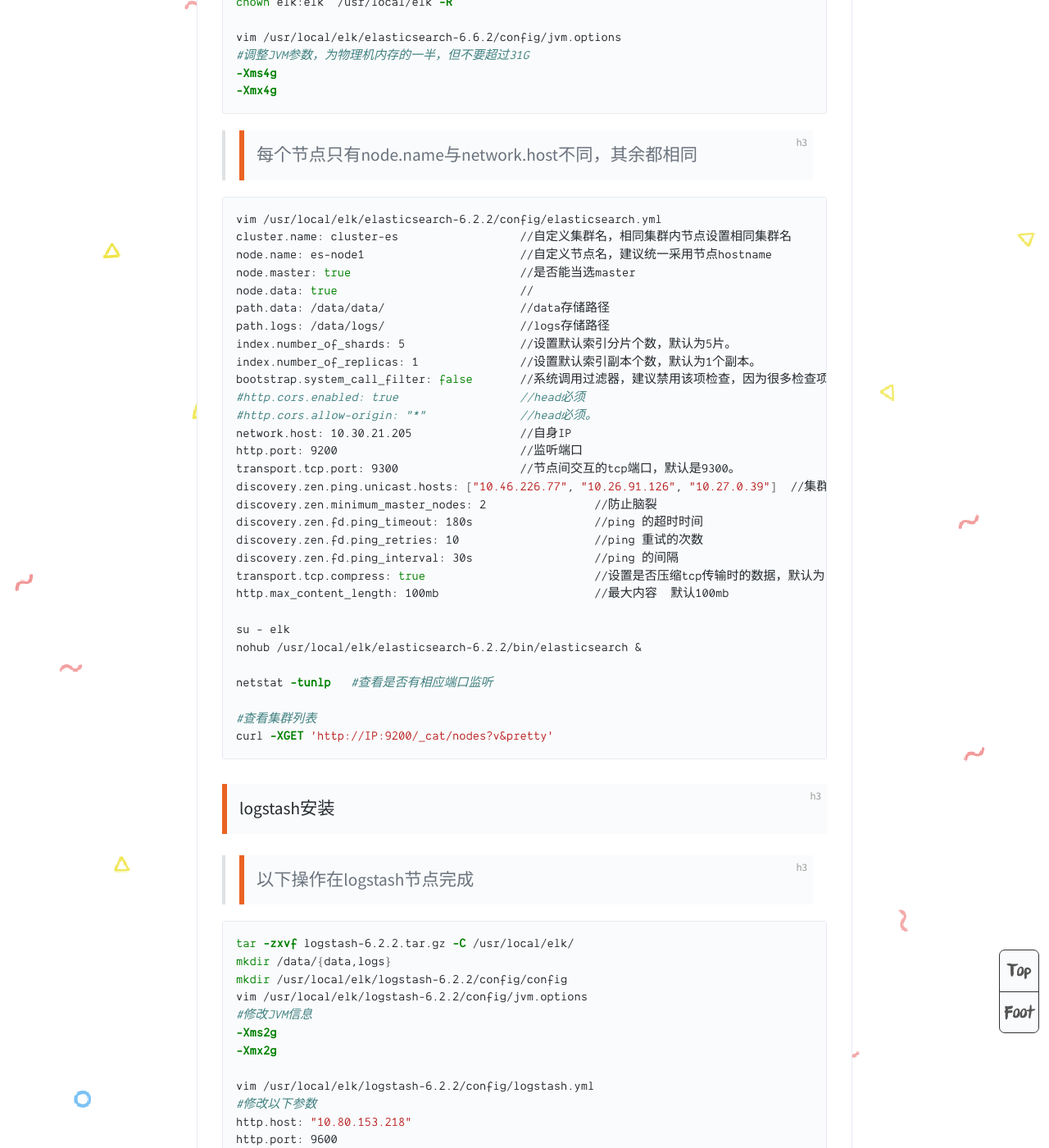
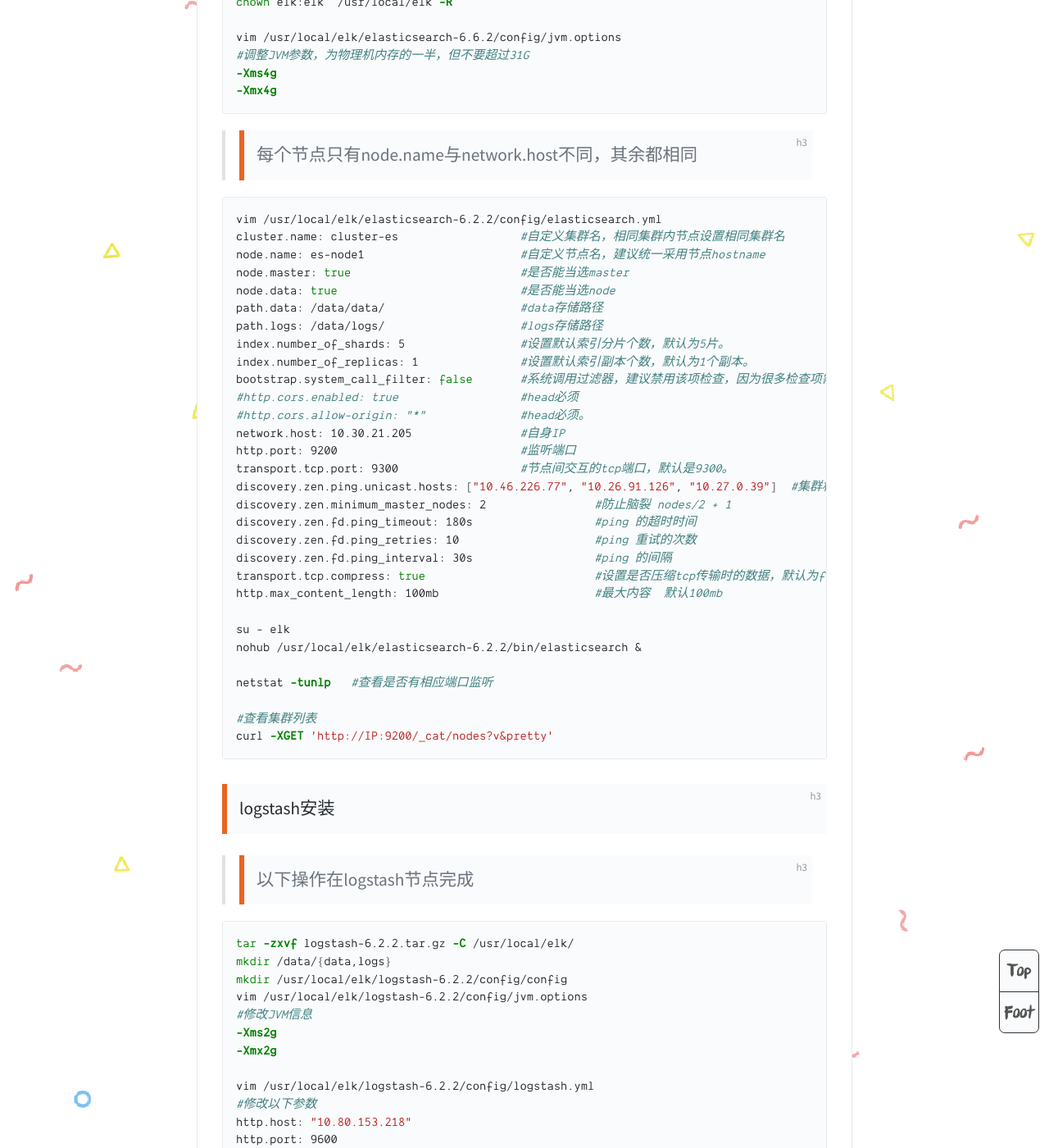
Before and after one commit to WuChenLinux/yw, a Jekyll site: the page built from _posts/2018-10-18-elk.md, in a window 1280 px wide and 1400 px high, scrolled down 4637 px. Shown: the whole window at 82% size. Built offline with Jekyll 4.4.1, drawn with Linux system fonts in a browser that asks for light colours; comment, search, counter and statistics services are not loaded; some of the changed text lies outside the part shown.

Commit message:
修改注释
修改注释

````diff
--- a/_posts/2018-10-18-elk.md
+++ b/_posts/2018-10-18-elk.md
@@ -144,27 +144,27 @@ vim /usr/local/elk/elasticsearch-6.6.2/config/jvm.options
 
 ```shell
 vim /usr/local/elk/elasticsearch-6.2.2/config/elasticsearch.yml
-cluster.name: cluster-es                  //自定义集群名，相同集群内节点设置相同集群名
-node.name: es-node1                       //自定义节点名，建议统一采用节点hostname
-node.master: true                         //是否能当选master
-node.data: true                           //
-path.data: /data/data/                    //data存储路径
-path.logs: /data/logs/                    //logs存储路径
-index.number_of_shards: 5                 //设置默认索引分片个数，默认为5片。
-index.number_of_replicas: 1               //设置默认索引副本个数，默认为1个副本。
-bootstrap.system_call_filter: false       //系统调用过滤器，建议禁用该项检查，因为很多检查项需要Linux 3.5以上的内核。否则会报错误
-#http.cors.enabled: true                  //head必须
-#http.cors.allow-origin: "*"              //head必须。
-network.host: 10.30.21.205                //自身IP
-http.port: 9200                           //监听端口
-transport.tcp.port: 9300                  //节点间交互的tcp端口，默认是9300。
-discovery.zen.ping.unicast.hosts: ["10.46.226.77", "10.26.91.126", "10.27.0.39"]  //集群机器
-discovery.zen.minimum_master_nodes: 2                //防止脑裂
-discovery.zen.fd.ping_timeout: 180s                  //ping 的超时时间
-discovery.zen.fd.ping_retries: 10                    //ping 重试的次数
-discovery.zen.fd.ping_interval: 30s                  //ping 的间隔
-transport.tcp.compress: true                         //设置是否压缩tcp传输时的数据，默认为false，不压缩。
-http.max_content_length: 100mb                       //最大内容  默认100mb
+cluster.name: cluster-es                  #自定义集群名，相同集群内节点设置相同集群名
+node.name: es-node1                       #自定义节点名，建议统一采用节点hostname
+node.master: true                         #是否能当选master
+node.data: true                           #是否能当选node
+path.data: /data/data/                    #data存储路径
+path.logs: /data/logs/                    #logs存储路径
+index.number_of_shards: 5                 #设置默认索引分片个数，默认为5片。
+index.number_of_replicas: 1               #设置默认索引副本个数，默认为1个副本。
+bootstrap.system_call_filter: false       #系统调用过滤器，建议禁用该项检查，因为很多检查项需要Linux 3.5以上的内核。否则会报错误
+#http.cors.enabled: true                  #head必须
+#http.cors.allow-origin: "*"              #head必须。
+network.host: 10.30.21.205                #自身IP
+http.port: 9200                           #监听端口
+transport.tcp.port: 9300                  #节点间交互的tcp端口，默认是9300。
+discovery.zen.ping.unicast.hosts: ["10.46.226.77", "10.26.91.126", "10.27.0.39"]  #集群机器
+discovery.zen.minimum_master_nodes: 2                #防止脑裂 nodes/2 + 1
+discovery.zen.fd.ping_timeout: 180s                  #ping 的超时时间
+discovery.zen.fd.ping_retries: 10                    #ping 重试的次数
+discovery.zen.fd.ping_interval: 30s                  #ping 的间隔
+transport.tcp.compress: true                         #设置是否压缩tcp传输时的数据，默认为false，不压缩。
+http.max_content_length: 100mb                       #最大内容  默认100mb
 
 su - elk
 nohub /usr/local/elk/elasticsearch-6.2.2/bin/elasticsearch &
@@ -244,24 +244,24 @@ netstat -tunlp                                         #查看端口状态
 ```shell
 tar -xf kafka_2.12-1.0.1.tgz -C /usr/local/elk/
 vim /usr/local/elk/kafka_2.12-1.0.1/config/server.properties
-broker.id=1                                          //每一个broker在集群中的唯一表示，为正数
+broker.id=1                                          #每一个broker在集群中的唯一表示，为正数
 delete.topic.enable=true
-listeners=PLAINTEXT://10.46.226.77:9092              //监听自身IP端口
-advertised.listeners=PLAINTEXT://10.46.226.77:9092   //监听自身IP端口
-num.network.threads=3                                //broker处理消息的最大线程数，一般情况下数量为cpu核数
-num.io.threads=8                                     //broker处理磁盘IO的线程数，数值为cpu核数2倍
-socket.send.buffer.bytes=102400                      //socket的发送缓冲区，socket的调优参数SO_SNDBUFF
-socket.receive.buffer.bytes=102400                   //socket的接受缓冲区，socket的调优参数SO_RCVBUFF
-socket.request.max.bytes=104857600                   //socket请求的最大数值，防止serverOOM，message.max.bytes必然要小于socket.request.max.bytes，会被topic创建时的指定参数覆盖
-log.dirs=/data/kafka/kafka-logs                      //日志路径
-num.partitions=1                                     //每个topic的分区个数，若是在topic创建时候没有指定的话会被topic创建时的指定参数覆盖
-num.recovery.threads.per.data.dir=1                  //
-log.retention.hours=1                                //数据文件保留多长时间
-log.segment.bytes=1073741824                         //topic的分区是以一堆segment文件存储的，这个控制每个segment的大小，会被topic创建时的指定参数覆盖
-log.retention.check.interval.ms=300000               //文件大小检查的周期时间，是否触发 log.cleanup.policy中设置的策略
+listeners=PLAINTEXT://10.46.226.77:9092              #监听自身IP端口
+advertised.listeners=PLAINTEXT://10.46.226.77:9092   #监听自身IP端口
+num.network.threads=3                                #broker处理消息的最大线程数，一般情况下数量为cpu核数
+num.io.threads=8                                     #broker处理磁盘IO的线程数，数值为cpu核数2倍
+socket.send.buffer.bytes=102400                      #socket的发送缓冲区，socket的调优参数SO_SNDBUFF
+socket.receive.buffer.bytes=102400                   #socket的接受缓冲区，socket的调优参数SO_RCVBUFF
+socket.request.max.bytes=104857600                   #socket请求的最大数值，防止serverOOM，message.max.bytes必然要小于socket.request.max.bytes，会被topic创建时的指定参数覆盖
+log.dirs=/data/kafka/kafka-logs                      #日志路径
+num.partitions=1                                     #每个topic的分区个数，若是在topic创建时候没有指定的话会被topic创建时的指定参数覆盖
+num.recovery.threads.per.data.dir=1
+log.retention.hours=1                                #数据文件保留多长时间
+log.segment.bytes=1073741824                         #topic的分区是以一堆segment文件存储的，这个控制每个segment的大小，会被topic创建时的指定参数覆盖
+log.retention.check.interval.ms=300000               #文件大小检查的周期时间，是否触发 log.cleanup.policy中设置的策略
 zookeeper.connect=10.46.226.77:2181,10.26.91.126:2181,10.27.0.39:2181 //zookeeper集群的地址，可以是多个，多个之间用逗号分割
-default.replication.factor=2                         //是否允许自动创建topic
-zookeeper.connection.timeout.ms=6000                 //ZooKeeper的连接超时时间
+default.replication.factor=2                         #是否允许自动创建topic
+zookeeper.connection.timeout.ms=6000                 #ZooKeeper的连接超时时间
 
 #三台启动
 mkdir /data/kafka/kafka-logs
````
